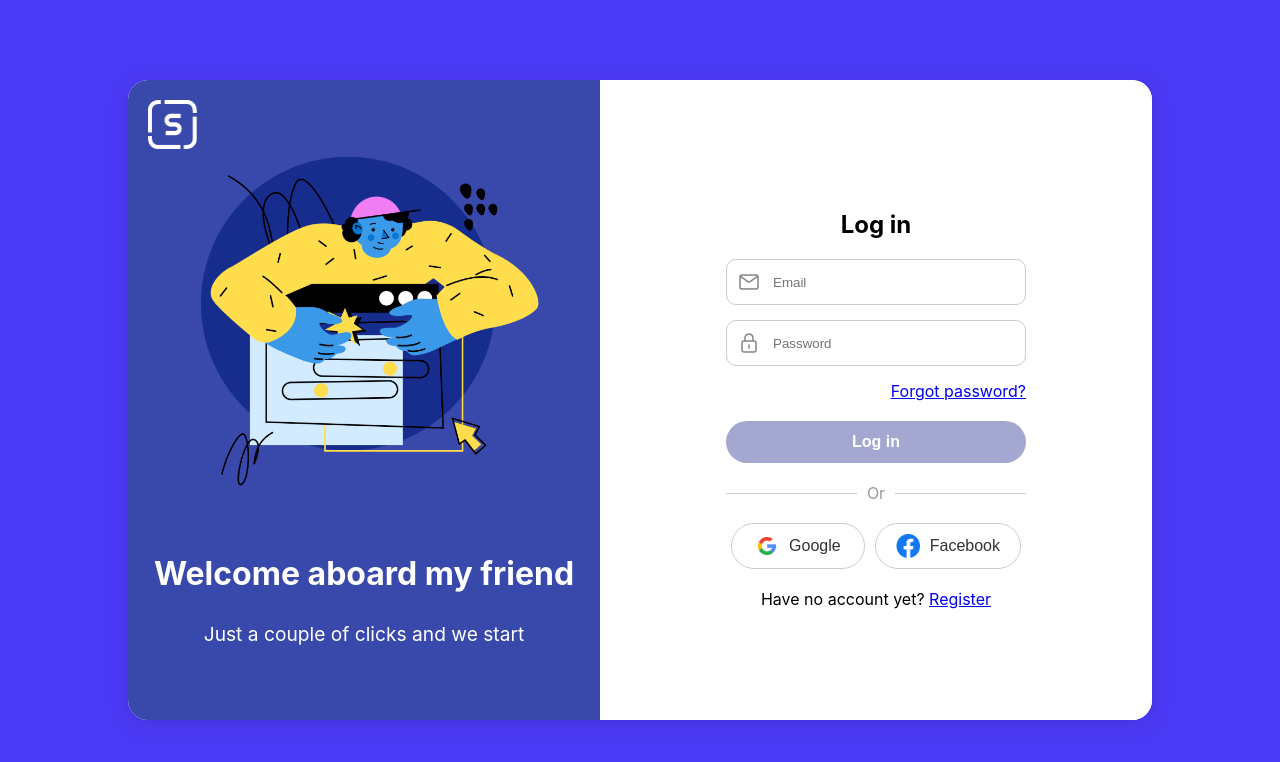
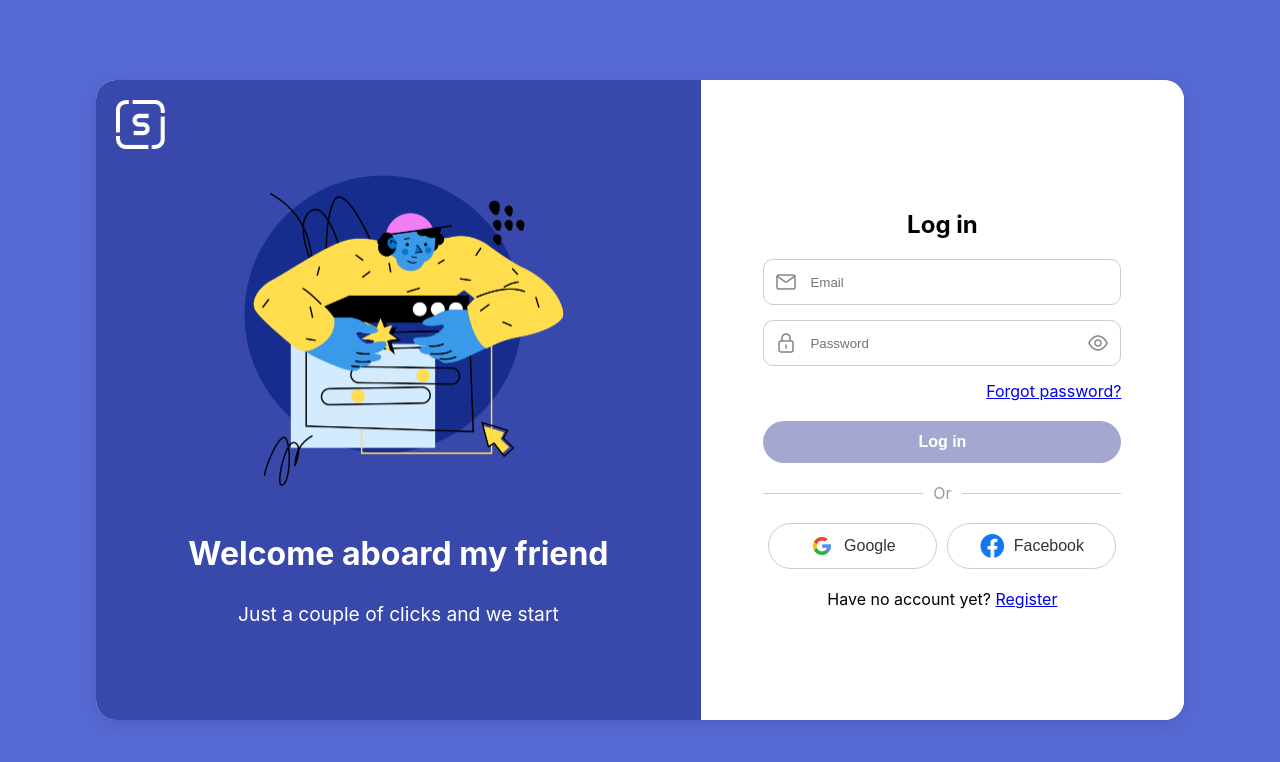
Before and after one commit to haimy88/AI_Messenger_Web_App, a React (Create React App) app: page / in a window 1280 px wide. Shown: the top 762 px of the page. Built offline with nearby package versions, Linux system fonts and the light colour scheme.

Commit message:
styling and view icon for password

```diff
--- a/src/components/FormInput.js
+++ b/src/components/FormInput.js
@@ -1,10 +1,28 @@
-import React from "react";
+import React, { useState } from "react";
 
-const FormInput = ({ type, placeholder, iconPath }) => {
+const FormInput = ({ type, placeholder, iconPath, isPassword }) => {
+  const [showPassword, setShowPassword] = useState(false);
+
+  const togglePasswordVisibility = () => {
+    setShowPassword(!showPassword);
+  };
+
   return (
     <div style={styles.inputContainer}>
       <img src={require(`../assets/${iconPath}`)} alt="" style={styles.icon} />
-      <input type={type} placeholder={placeholder} style={styles.input} />
+      <input
+        type={isPassword && !showPassword ? "password" : "text"}
+        placeholder={placeholder}
+        style={styles.input}
+      />
+      {isPassword && (
+        <img
+          src={require("../assets/ViewIcon.png")} // Assuming ViewIcon.png is the eye icon in your assets
+          alt="Toggle password visibility"
+          style={styles.viewIcon}
+          onClick={togglePasswordVisibility}
+        />
+      )}
     </div>
   );
 };
@@ -28,6 +46,11 @@ const styles = {
     border: "none",
     outline: "none",
   },
+  viewIcon: {
+    width: "24px",
+    height: "24px",
+    cursor: "pointer",
+  },
 };
 
 export default FormInput;
--- a/src/components/LoginForm.js
+++ b/src/components/LoginForm.js
@@ -13,6 +13,7 @@ const LoginForm = () => {
           type="password"
           placeholder="Password"
           iconPath="LockIcon.png"
+          isPassword={true}
         />
         <div style={styles.forgotPassword}>
           <a href="/forgot-password">Forgot password?</a>
@@ -35,7 +36,7 @@ const LoginForm = () => {
 
 const styles = {
   loginForm: {
-    maxWidth: "300px",
+    maxWidth: "358px",
     width: "100%",
   },
   formHeading: {
--- a/src/components/LoginPageLayout.js
+++ b/src/components/LoginPageLayout.js
@@ -23,7 +23,7 @@ const LoginPageLayout = () => {
 
 const styles = {
   container: {
-    backgroundColor: "#4b3af5",
+    backgroundColor: "#5769D4",
     height: "100vh",
     display: "flex",
     justifyContent: "center",
@@ -31,14 +31,14 @@ const styles = {
   },
   loginPage: {
     display: "flex",
-    width: "80vw",
+    width: "85vw",
     height: "80vh",
     backgroundColor: "#ffffff",
     borderRadius: "20px",
     boxShadow: "0px 4px 20px rgba(0, 0, 0, 0.1)",
   },
   welcomePanel: {
-    flex: 1,
+    flex: 3,
     color: "white",
     backgroundColor: "#3949AB", // Darker color for welcome panel
     display: "flex",
@@ -56,8 +56,8 @@ const styles = {
     height: "49px",
   },
   image: {
-    maxWidth: "80%",
-    marginBottom: "20px",
+    width: "357px",
+    height: "357px",
   },
   heading: {
     fontSize: "2rem",
@@ -68,7 +68,7 @@ const styles = {
     textAlign: "center",
   },
   loginPanel: {
-    flex: 1,
+    flex: 2,
     backgroundColor: "white",
     display: "flex",
     flexDirection: "column",
@@ -76,6 +76,7 @@ const styles = {
     alignItems: "center",
     padding: "40px",
     borderRadius: "0 20px 20px 0",
+    width: "486px",
   },
 };
 
```
